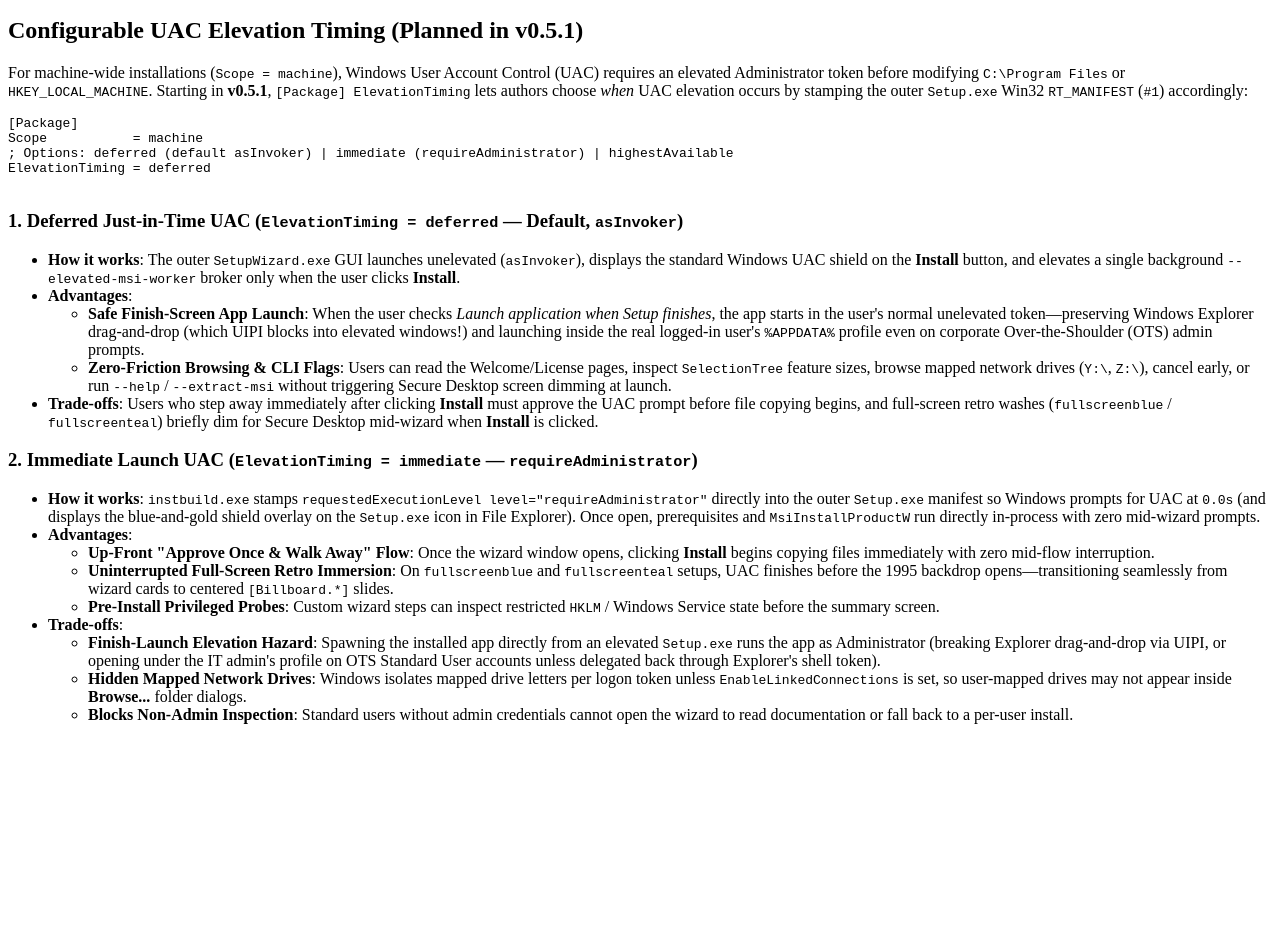
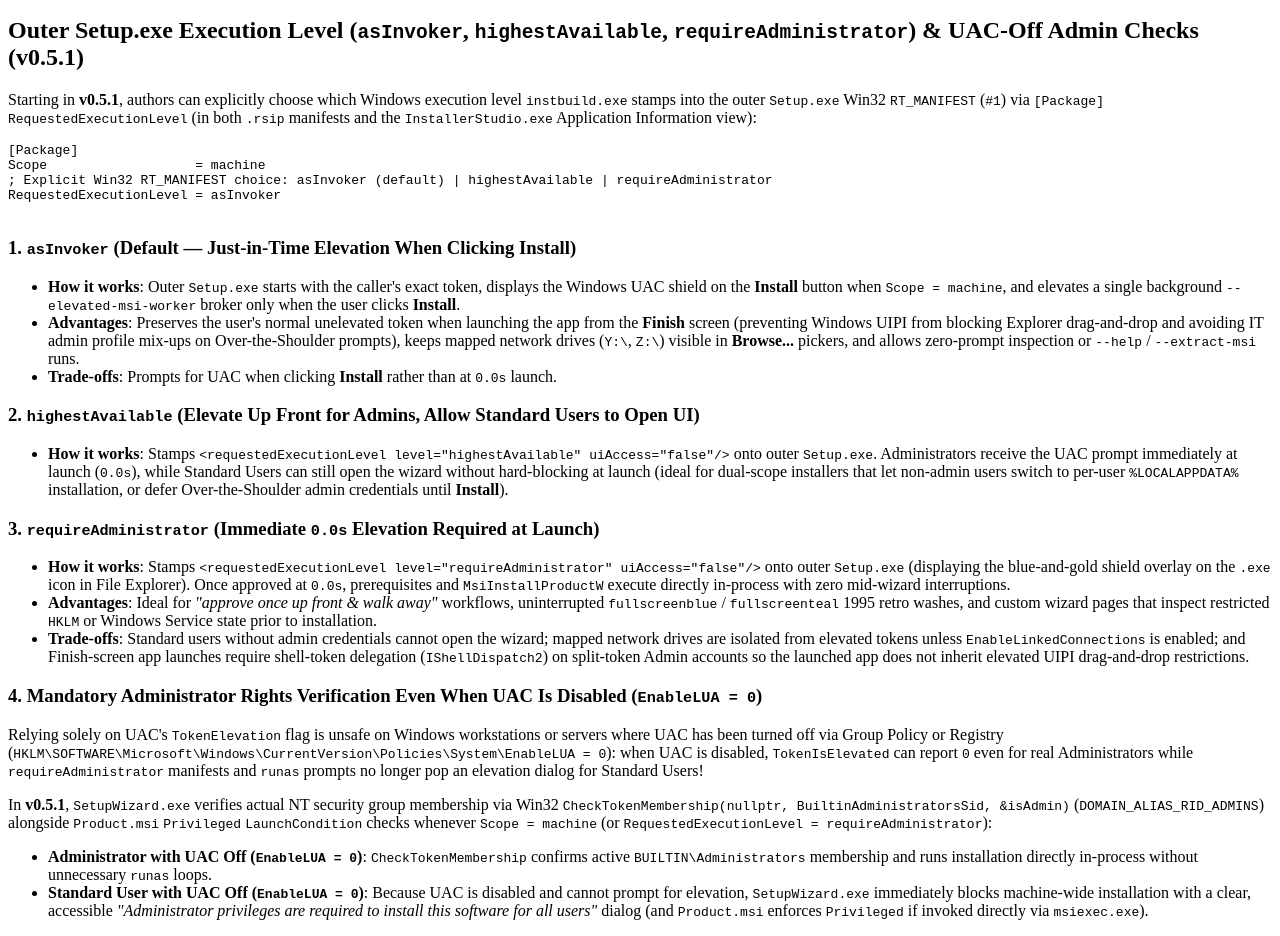
Before and after one commit to raggiesoft/installer-studio, a plain HTML site: page help/raggiesoft.installer-studio/topics/selection-tree-and-dialogs.html in a window 1280 px wide. Shown: the part 567-1503 px from the top of the page. Before the commit the page ends 1307 px from the top, so only its background shows below. Drawn offline with Linux system fonts and the light colour scheme.

Commit message:
Specify exact RequestedExecutionLevel (asInvoker | highestAvailable | requireAdministrator) and UAC-off CheckTokenMembership admin checks for v0.5.1
- Update `v0.5.1` roadmap, offline `F1` help (`selection-tree-and-dialogs.html` + `module.rshm.json`), `/installer-studio/docs`, and `/installer-studio/faq` to use the explicit `[Package] RequestedExecutionLevel = asInvoker | highestAvailable | requireAdministrator` Win32 manifest levels.
- Document mandatory `CheckTokenMembership(DOMAIN_ALIAS_RID_ADMINS)` + MSI `Privileged` `LaunchCondition` verification so machine-wide installers still enforce real Administrator rights cleanly even when UAC (`EnableLUA = 0`) is turned off.

```diff
--- a/help/raggiesoft.installer-studio/topics/selection-tree-and-dialogs.html
+++ b/help/raggiesoft.installer-studio/topics/selection-tree-and-dialogs.html
@@ -51,50 +51,56 @@
     <code>ControlEvent</code> SQL tables.
   </p>
 
-  <!-- Anchor target for v0.5.1 Configurable UAC Elevation Timing -->
-  <h2 id="uac-elevation-timing">Configurable UAC Elevation Timing (Planned in v0.5.1)</h2>
+  <!-- Anchor target for v0.5.1 Configurable RequestedExecutionLevel & UAC-Off Admin Checks -->
+  <h2 id="uac-elevation-timing">Outer Setup.exe Execution Level (<code>asInvoker</code>, <code>highestAvailable</code>, <code>requireAdministrator</code>) &amp; UAC-Off Admin Checks (v0.5.1)</h2>
   <p>
-    For machine-wide installations (<code>Scope = machine</code>), Windows User Account Control (UAC) requires an elevated
-    Administrator token before modifying <code>C:\Program Files</code> or <code>HKEY_LOCAL_MACHINE</code>. Starting in
-    <strong>v0.5.1</strong>, <code>[Package] ElevationTiming</code> lets authors choose <em>when</em> UAC elevation occurs by
-    stamping the outer <code>Setup.exe</code> Win32 <code>RT_MANIFEST</code> (<code>#1</code>) accordingly:
+    Starting in <strong>v0.5.1</strong>, authors can explicitly choose which Windows execution level <code>instbuild.exe</code>
+    stamps into the outer <code>Setup.exe</code> Win32 <code>RT_MANIFEST</code> (<code>#1</code>) via
+    <code>[Package] RequestedExecutionLevel</code> (in both <code>.rsip</code> manifests and the <code>InstallerStudio.exe</code>
+    Application Information view):
   </p>
   <pre>
 [Package]
-Scope           = machine
-; Options: deferred (default asInvoker) | immediate (requireAdministrator) | highestAvailable
-ElevationTiming = deferred
+Scope                   = machine
+; Explicit Win32 RT_MANIFEST choice: asInvoker (default) | highestAvailable | requireAdministrator
+RequestedExecutionLevel = asInvoker
   </pre>
 
-  <h3>1. Deferred Just-in-Time UAC (<code>ElevationTiming = deferred</code> — Default, <code>asInvoker</code>)</h3>
+  <h3>1. <code>asInvoker</code> (Default — Just-in-Time Elevation When Clicking Install)</h3>
   <ul>
-    <li><strong>How it works</strong>: The outer <code>SetupWizard.exe</code> GUI launches unelevated (<code>asInvoker</code>), displays the standard Windows UAC shield on the <strong>Install</strong> button, and elevates a single background <code>--elevated-msi-worker</code> broker only when the user clicks <strong>Install</strong>.</li>
-    <li><strong>Advantages</strong>:
-      <ul>
-        <li><strong>Safe Finish-Screen App Launch</strong>: When the user checks <em>Launch application when Setup finishes</em>, the app starts in the user's normal unelevated token—preserving Windows Explorer drag-and-drop (which UIPI blocks into elevated windows!) and launching inside the real logged-in user's <code>%APPDATA%</code> profile even on corporate Over-the-Shoulder (OTS) admin prompts.</li>
-        <li><strong>Zero-Friction Browsing &amp; CLI Flags</strong>: Users can read the Welcome/License pages, inspect <code>SelectionTree</code> feature sizes, browse mapped network drives (<code>Y:\</code>, <code>Z:\</code>), cancel early, or run <code>--help</code> / <code>--extract-msi</code> without triggering Secure Desktop screen dimming at launch.</li>
-      </ul>
-    </li>
-    <li><strong>Trade-offs</strong>: Users who step away immediately after clicking <strong>Install</strong> must approve the UAC prompt before file copying begins, and full-screen retro washes (<code>fullscreenblue</code> / <code>fullscreenteal</code>) briefly dim for Secure Desktop mid-wizard when <strong>Install</strong> is clicked.</li>
+    <li><strong>How it works</strong>: Outer <code>Setup.exe</code> starts with the caller's exact token, displays the Windows UAC shield on the <strong>Install</strong> button when <code>Scope = machine</code>, and elevates a single background <code>--elevated-msi-worker</code> broker only when the user clicks <strong>Install</strong>.</li>
+    <li><strong>Advantages</strong>: Preserves the user's normal unelevated token when launching the app from the <strong>Finish</strong> screen (preventing Windows UIPI from blocking Explorer drag-and-drop and avoiding IT admin profile mix-ups on Over-the-Shoulder prompts), keeps mapped network drives (<code>Y:\</code>, <code>Z:\</code>) visible in <strong>Browse...</strong> pickers, and allows zero-prompt inspection or <code>--help</code> / <code>--extract-msi</code> runs.</li>
+    <li><strong>Trade-offs</strong>: Prompts for UAC when clicking <strong>Install</strong> rather than at <code>0.0s</code> launch.</li>
   </ul>
 
-  <h3>2. Immediate Launch UAC (<code>ElevationTiming = immediate</code> — <code>requireAdministrator</code>)</h3>
+  <h3>2. <code>highestAvailable</code> (Elevate Up Front for Admins, Allow Standard Users to Open UI)</h3>
   <ul>
-    <li><strong>How it works</strong>: <code>instbuild.exe</code> stamps <code>requestedExecutionLevel level="requireAdministrator"</code> directly into the outer <code>Setup.exe</code> manifest so Windows prompts for UAC at <code>0.0s</code> (and displays the blue-and-gold shield overlay on the <code>Setup.exe</code> icon in File Explorer). Once open, prerequisites and <code>MsiInstallProductW</code> run directly in-process with zero mid-wizard prompts.</li>
-    <li><strong>Advantages</strong>:
-      <ul>
-        <li><strong>Up-Front "Approve Once &amp; Walk Away" Flow</strong>: Once the wizard window opens, clicking <strong>Install</strong> begins copying files immediately with zero mid-flow interruption.</li>
-        <li><strong>Uninterrupted Full-Screen Retro Immersion</strong>: On <code>fullscreenblue</code> and <code>fullscreenteal</code> setups, UAC finishes before the 1995 backdrop opens—transitioning seamlessly from wizard cards to centered <code>[Billboard.*]</code> slides.</li>
-        <li><strong>Pre-Install Privileged Probes</strong>: Custom wizard steps can inspect restricted <code>HKLM</code> / Windows Service state before the summary screen.</li>
-      </ul>
-    </li>
-    <li><strong>Trade-offs</strong>:
-      <ul>
-        <li><strong>Finish-Launch Elevation Hazard</strong>: Spawning the installed app directly from an elevated <code>Setup.exe</code> runs the app as Administrator (breaking Explorer drag-and-drop via UIPI, or opening under the IT admin's profile on OTS Standard User accounts unless delegated back through Explorer's shell token).</li>
-        <li><strong>Hidden Mapped Network Drives</strong>: Windows isolates mapped drive letters per logon token unless <code>EnableLinkedConnections</code> is set, so user-mapped drives may not appear inside <strong>Browse...</strong> folder dialogs.</li>
-        <li><strong>Blocks Non-Admin Inspection</strong>: Standard users without admin credentials cannot open the wizard to read documentation or fall back to a per-user install.</li>
-      </ul>
-    </li>
+    <li><strong>How it works</strong>: Stamps <code>&lt;requestedExecutionLevel level="highestAvailable" uiAccess="false"/&gt;</code> onto outer <code>Setup.exe</code>. Administrators receive the UAC prompt immediately at launch (<code>0.0s</code>), while Standard Users can still open the wizard without hard-blocking at launch (ideal for dual-scope installers that let non-admin users switch to per-user <code>%LOCALAPPDATA%</code> installation, or defer Over-the-Shoulder admin credentials until <strong>Install</strong>).</li>
+  </ul>
+
+  <h3>3. <code>requireAdministrator</code> (Immediate <code>0.0s</code> Elevation Required at Launch)</h3>
+  <ul>
+    <li><strong>How it works</strong>: Stamps <code>&lt;requestedExecutionLevel level="requireAdministrator" uiAccess="false"/&gt;</code> onto outer <code>Setup.exe</code> (displaying the blue-and-gold shield overlay on the <code>.exe</code> icon in File Explorer). Once approved at <code>0.0s</code>, prerequisites and <code>MsiInstallProductW</code> execute directly in-process with zero mid-wizard interruptions.</li>
+    <li><strong>Advantages</strong>: Ideal for <em>"approve once up front &amp; walk away"</em> workflows, uninterrupted <code>fullscreenblue</code> / <code>fullscreenteal</code> 1995 retro washes, and custom wizard pages that inspect restricted <code>HKLM</code> or Windows Service state prior to installation.</li>
+    <li><strong>Trade-offs</strong>: Standard users without admin credentials cannot open the wizard; mapped network drives are isolated from elevated tokens unless <code>EnableLinkedConnections</code> is enabled; and Finish-screen app launches require shell-token delegation (<code>IShellDispatch2</code>) on split-token Admin accounts so the launched app does not inherit elevated UIPI drag-and-drop restrictions.</li>
+  </ul>
+
+  <h3>4. Mandatory Administrator Rights Verification Even When UAC Is Disabled (<code>EnableLUA = 0</code>)</h3>
+  <p>
+    Relying solely on UAC's <code>TokenElevation</code> flag is unsafe on Windows workstations or servers where UAC has been
+    turned off via Group Policy or Registry (<code>HKLM\SOFTWARE\Microsoft\Windows\CurrentVersion\Policies\System\EnableLUA = 0</code>):
+    when UAC is disabled, <code>TokenIsElevated</code> can report <code>0</code> even for real Administrators while
+    <code>requireAdministrator</code> manifests and <code>runas</code> prompts no longer pop an elevation dialog for Standard Users!
+  </p>
+  <p>
+    In <strong>v0.5.1</strong>, <code>SetupWizard.exe</code> verifies actual NT security group membership via Win32
+    <code>CheckTokenMembership(nullptr, BuiltinAdministratorsSid, &amp;isAdmin)</code> (<code>DOMAIN_ALIAS_RID_ADMINS</code>)
+    alongside <code>Product.msi</code> <code>Privileged</code> <code>LaunchCondition</code> checks whenever
+    <code>Scope = machine</code> (or <code>RequestedExecutionLevel = requireAdministrator</code>):
+  </p>
+  <ul>
+    <li><strong>Administrator with UAC Off (<code>EnableLUA = 0</code>)</strong>: <code>CheckTokenMembership</code> confirms active <code>BUILTIN\Administrators</code> membership and runs installation directly in-process without unnecessary <code>runas</code> loops.</li>
+    <li><strong>Standard User with UAC Off (<code>EnableLUA = 0</code>)</strong>: Because UAC is disabled and cannot prompt for elevation, <code>SetupWizard.exe</code> immediately blocks machine-wide installation with a clear, accessible <em>"Administrator privileges are required to install this software for all users"</em> dialog (and <code>Product.msi</code> enforces <code>Privileged</code> if invoked directly via <code>msiexec.exe</code>).</li>
   </ul>
 </body>
 </html>
```
Also changed, not shown: ROADMAP.md (+10 -7 lines), help/raggiesoft.installer-studio/module.rshm.json (+5 -5 lines).
